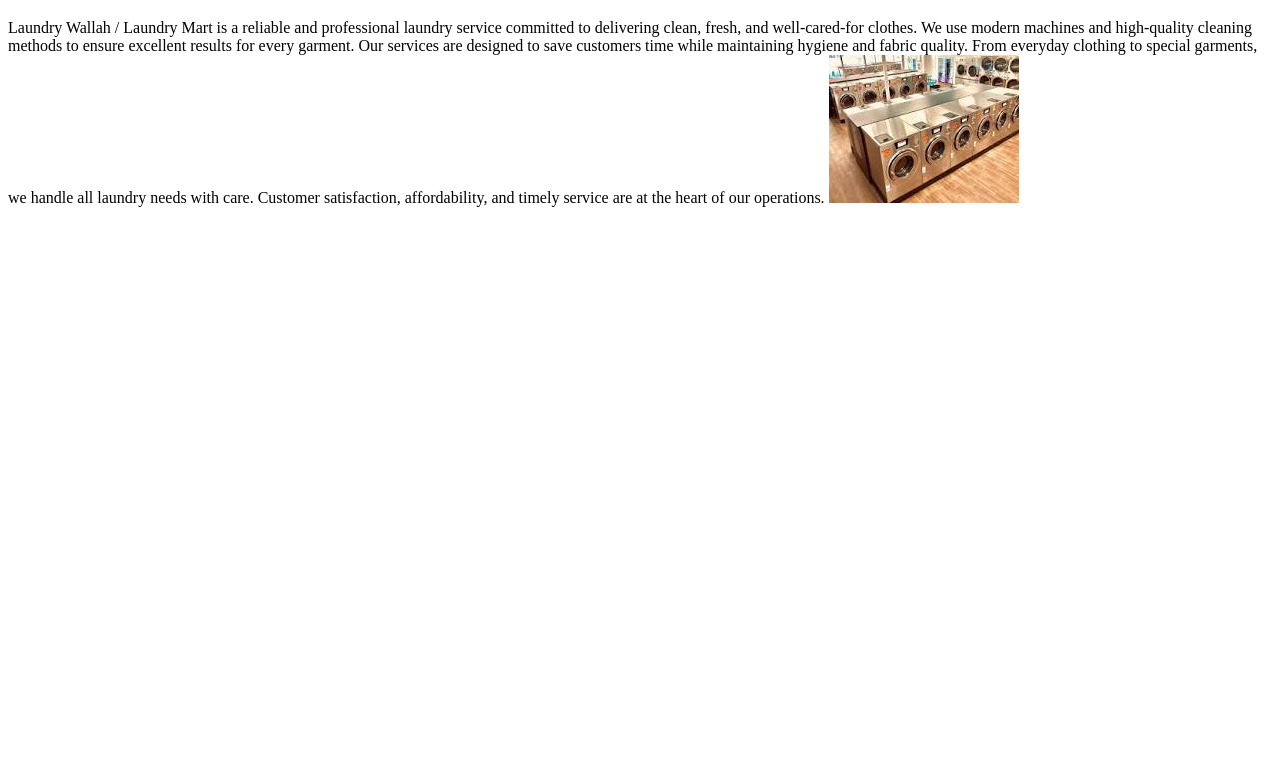
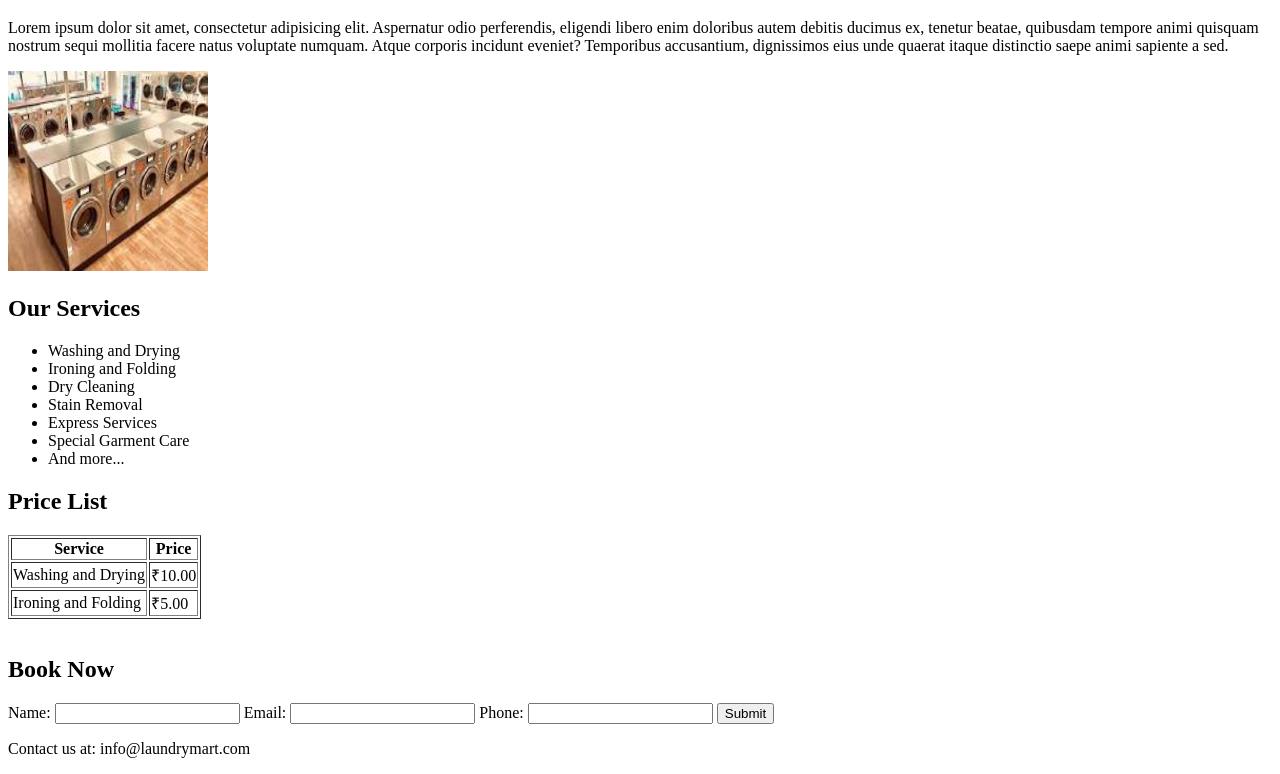
Before and after one commit to Vedant30072005/meanstack, a plain HTML site: page mean course assignment/index.html in a window 1280 px wide. Shown: the part 61-835 px from the top of the page. Before the commit the page ends 800 px from the top, so only its background shows below. Drawn offline with Linux system fonts and the light colour scheme; files whose address does not match are found by name.

Commit message:
assignment 1 complete

```diff
--- a/mean course assignment/index.html
+++ b/mean course assignment/index.html
@@ -8,14 +8,45 @@
 <body>
     <h1>Welcome to Laundry Wallah/Laundry Mart</h1>
     <p>
-        Laundry Wallah / Laundry Mart is a reliable and professional laundry service committed
-        to delivering clean, fresh, and well-cared-for clothes. We use modern machines and
-        high-quality cleaning methods to ensure excellent results for every garment. Our services
-         are designed to save customers time while maintaining hygiene and fabric quality.
-         From everyday clothing to special garments, we handle all laundry needs with care.
-         Customer satisfaction, affordability, and timely service are at the heart of our
-         operations.
-         <img src="C:\Users\Vedan\OneDrive\Desktop\VScode\MEANStack course\images\laundry.jpeg" alt="">
+        Lorem ipsum dolor sit amet, consectetur adipisicing elit. Aspernatur odio perferendis, eligendi libero enim doloribus autem debitis ducimus ex, tenetur beatae, quibusdam tempore animi quisquam nostrum sequi mollitia facere natus voluptate numquam. Atque corporis incidunt eveniet? Temporibus accusantium, dignissimos eius unde quaerat itaque distinctio saepe animi sapiente a sed.
     </p>
+    <img src="./images/laundry.jpeg" alt="Laundry Image" width="200px" height="200px"/>
+    <h2>Our Services</h2>
+    <ul>
+        <li>Washing and Drying</li>
+        <li>Ironing and Folding</li>
+        <li>Dry Cleaning</li>
+        <li>Stain Removal</li>
+        <li>Express Services</li>
+        <li>Special Garment Care</li>
+        <li>And more...</li>
+    </ul>
+    <h2>Price List</h2>
+    <table border="">
+        <tr>
+            <th>Service</th>
+            <th>Price</th>
+        </tr>
+        <tr>
+            <td>Washing and Drying</td>
+            <td>₹10.00</td>
+        </tr>
+        <tr>
+            <td>Ironing and Folding</td>
+            <td>₹5.00</td>
+        </tr>
+    </table>
+    <br>
+    <h2>Book Now</h2>
+    <form action="">
+        <label for="name">Name:</label>
+        <input type="text" name="" id="name" required>
+        <label for="email">Email:</label>
+        <input type="email" name="" id="email">
+        <label for="phone">Phone:</label>
+        <input type="number" name="" id="phone">
+        <input type="submit" name="" id="">
+    </form>
+    <p>Contact us at: info@laundrymart.com</p>
 </body>
 </html>
```
Also changed, not shown: mean course assignment/images/image.jpg (added), mean course assignment/images/laundry.jpeg (added).
